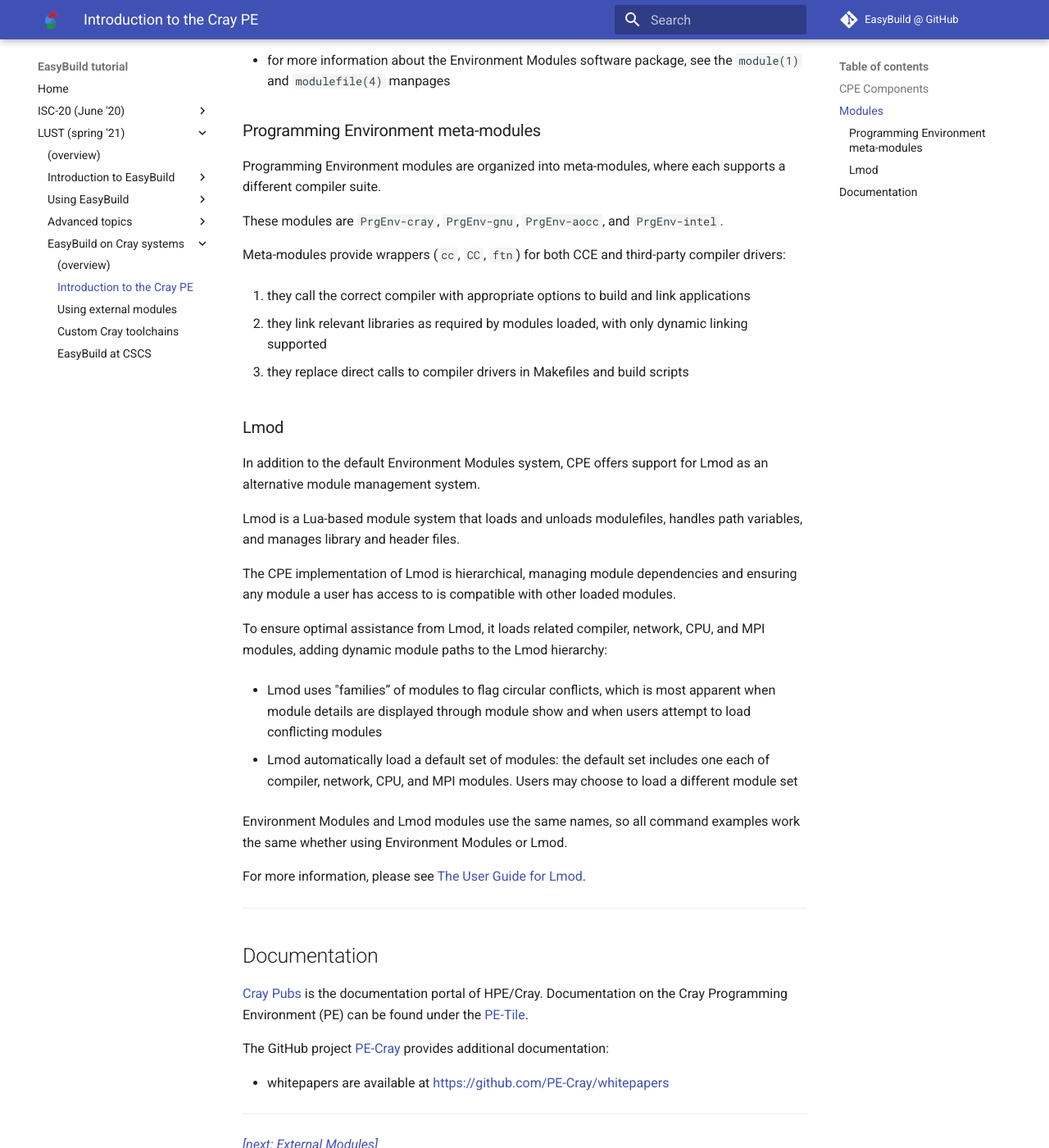
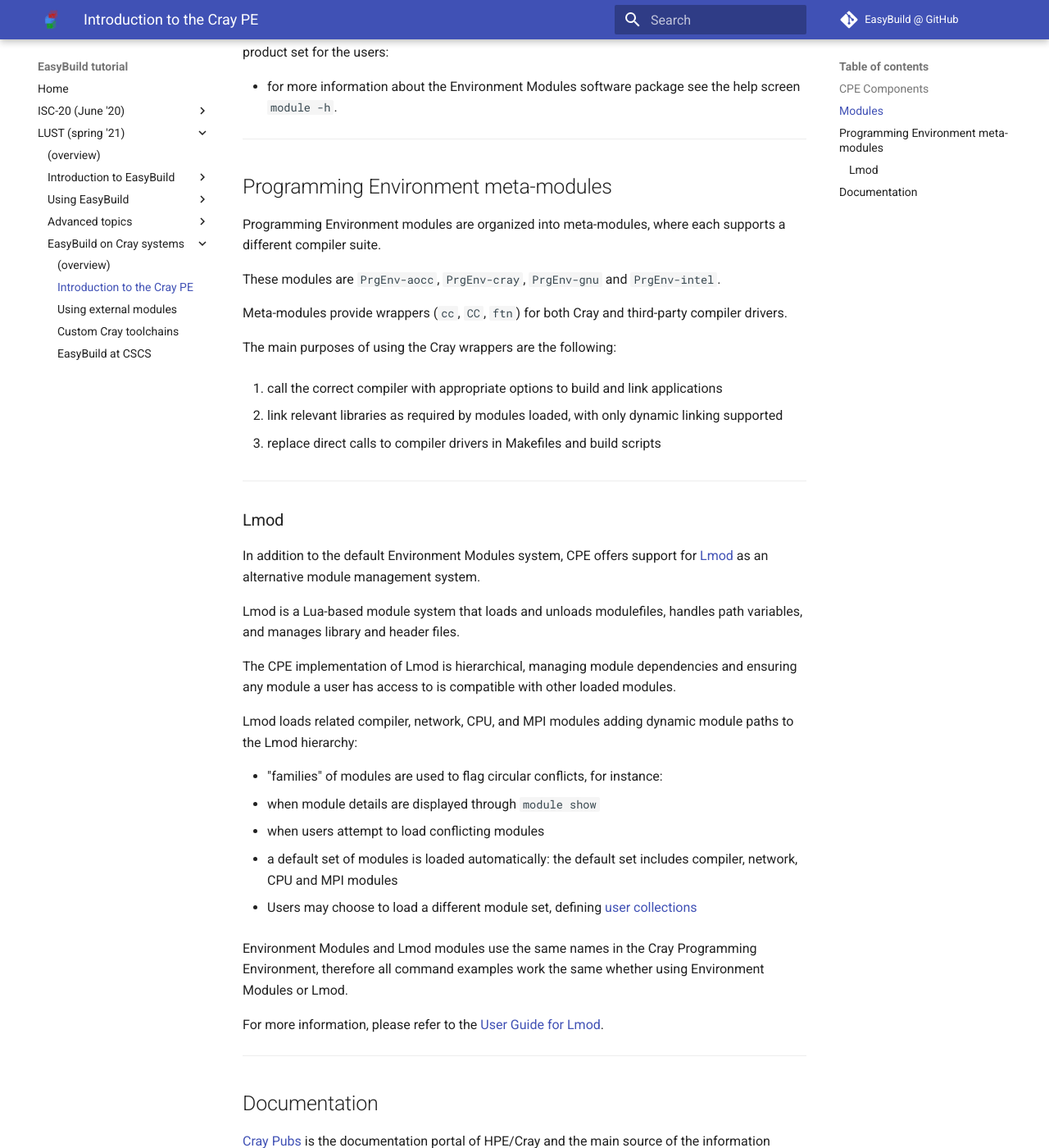
Before and after one commit to easybuilders/easybuild-tutorial, an MkDocs documentation site: the page built from docs/2021-lust/cray/introduction.md, in a window 1280 px wide and 1400 px high, scrolled down 1587 px. Shown: the whole window at 82% size. Built offline with MkDocs 1.6.1 and Material for MkDocs 9.7.7, drawn with Linux system fonts in a browser that asks for light colours; some of the changed text lies outside the part shown.

Commit message:
Update introduction

```diff
--- a/docs/2021-lust/cray/introduction.md
+++ b/docs/2021-lust/cray/introduction.md
@@ -38,44 +38,52 @@
 
 ## Modules
 
-Modules enable users to modify their environment dynamically by using modulefiles: the `module` command
-provides a user interface to the Environment Modules package. The module command system interprets modulefiles,
-which contain Tool Command Language (Tcl) code, and dynamically modifies shell environment variables such as
-`PATH` and `MANPATH`.
+Modules enable users to modify their environment dynamically by using modulefiles:
+the `module` command provides a user interface to the [Environment Modules](https://modules.readthedocs.io) package.
 
-Cray sites can alternately enable Lmod to handle modules with the Cray Programming Environment on Cray EX Systems.
+The module command interprets modulefiles, which contain Tool Command Language (Tcl) code,
+and dynamically modifies shell environment variables such as `PATH` and `MANPATH`.
+
+Cray sites can alternately enable [Lmod](https://lmod.readthedocs.io) to handle modules with the
+Cray Programming Environment on Cray EX Systems.
+
 Both module systems use the same module names and syntax shown in command-line examples.
 
 !!! Note
     Environment Modules and Lmod are mutually exclusive and cannot both run on the same system.
 
-The configuration files `/etc/cray-pe.d/cray-pe-configuration.sh` and `/etc/cray-pe.d/cray-pe-configuration.csh` allow sites to customize the default environment and the modules contained in default collections.
+The configuration files `/etc/cray-pe.d/cray-pe-configuration.sh` and `/etc/cray-pe.d/cray-pe-configuration.csh`
+allow sites to customize the default environment.
 
-To support customer-specific needs, the system administrator can create modulefiles for a product set for the
-users:
+To support customer-specific needs, the system administrator
+can create modulefiles for a product set for the users:
 
-* for more information about the Environment Modules software package, see the `module(1)` and
-`modulefile(4)` manpages
+* for more information about the Environment Modules software package see the help screen `module -h`.
 
-### Programming Environment meta-modules
+---
+
+## Programming Environment meta-modules
 
 Programming Environment modules are organized into meta-modules, where each supports a different compiler suite.
 
-These modules are `PrgEnv-cray`, `PrgEnv-gnu`, `PrgEnv-aocc`, and `PrgEnv-intel`.
+These modules are `PrgEnv-aocc`, `PrgEnv-cray`, `PrgEnv-gnu` and `PrgEnv-intel`.
 
-Meta-modules provide wrappers (`cc`, `CC`, `ftn`) for both CCE and third-party compiler drivers:
+Meta-modules provide wrappers (`cc`, `CC`, `ftn`) for both Cray and third-party compiler drivers.
 
-1. they call the correct compiler with appropriate options to build and link applications
+The main purposes of using the Cray wrappers are the following:
 
-1. they link relevant libraries as required by modules loaded, with only dynamic linking supported
+1. call the correct compiler with appropriate options to build and link applications
 
-1. they replace direct calls to compiler drivers in Makefiles and build scripts
+1. link relevant libraries as required by modules loaded, with only dynamic linking supported
 
+1. replace direct calls to compiler drivers in Makefiles and build scripts
+
+---
 
 ### Lmod
 
-In addition to the default Environment Modules system, CPE offers support for Lmod as an alternative module
-management system.
+In addition to the default Environment Modules system, CPE offers support
+for [Lmod](https://lmod.readthedocs.io) as an alternative module management system.
 
 Lmod is a Lua-based module system that loads and unloads modulefiles, handles path variables, and manages
 library and header files.
@@ -83,30 +91,48 @@
 The CPE implementation of Lmod is hierarchical, managing module dependencies and ensuring any module a
 user has access to is compatible with other loaded modules.
 
-To ensure optimal assistance from Lmod, it loads related compiler, network, CPU, and MPI modules,
-adding dynamic module paths to the Lmod hierarchy:
+Lmod loads related compiler, network, CPU, and MPI modules adding dynamic module paths to the Lmod hierarchy:
 
-* Lmod uses "families” of modules to flag circular conflicts, which is most apparent when module details are
-displayed through module show and when users attempt to load conflicting modules
+* "families" of modules are used to flag circular conflicts, for instance:
+ - when module details are displayed through `module show`
+ - when users attempt to load conflicting modules
 
-* Lmod automatically load a default set of modules: the default set includes one each of compiler, network, CPU,
-and MPI modules. Users may choose to load a different module set
+* a default set of modules is loaded automatically: the default set includes compiler, network, CPU and MPI modules
 
-Environment Modules and Lmod modules use the same names, so all command examples work the same
-whether using Environment Modules or Lmod.
+* Users may choose to load a different module set,
+defining [user collections](https://lmod.readthedocs.io/en/latest/010_user.html#user-collections-label)
 
-For more information, please see [The User Guide for Lmod](https://lmod.readthedocs.io/en/latest/010_user.html).
+Environment Modules and Lmod modules use the same names in the Cray Programming Environment,
+therefore all command examples work the same whether using Environment Modules or Lmod.
+
+For more information, please refer to the [User Guide for Lmod](https://lmod.readthedocs.io/en/latest/010_user.html).
 
 ---
 
 ## Documentation
 
-[Cray Pubs](https://pubs.cray.com) is the documentation portal of HPE/Cray.
-Documentation on the Cray Programming Environment (PE) can be found under the [PE-Tile](https://pubs.cray.com/category/pe-tile).
+[Cray Pubs](https://pubs.cray.com) is the documentation portal of HPE/Cray
+and the main source of the information provided in this tutorial.
+
+Documentation on the Cray Programming Environment (PE) can be found under
+the [PE-Tile](https://pubs.cray.com/category/pe-tile).
+The page provides links to the following content:
+
+* PE Release Announcements
+
+* PE Installation & Configuration
+
+* Cray Compiling Environment (CCE)
+
+* PE User Procedures (including Cray Programming Environment User Guides)
 
 The GitHub project [PE-Cray](https://github.com/PE-Cray) provides additional documentation:
 
-* whitepapers are available at [https://github.com/PE-Cray/whitepapers](https://github.com/PE-Cray/whitepapers)
+* Whitepapers are available at [https://github.com/PE-Cray/whitepapers](https://github.com/PE-Cray/whitepapers)
+
+* Documentation for [cray-openshmemx](https://github.com/PE-Cray/cray-openshmemx)
+
+* Information on [cray-dsmml](https://github.com/PE-Cray/cray-dsmml)
 
 ---
 
```
